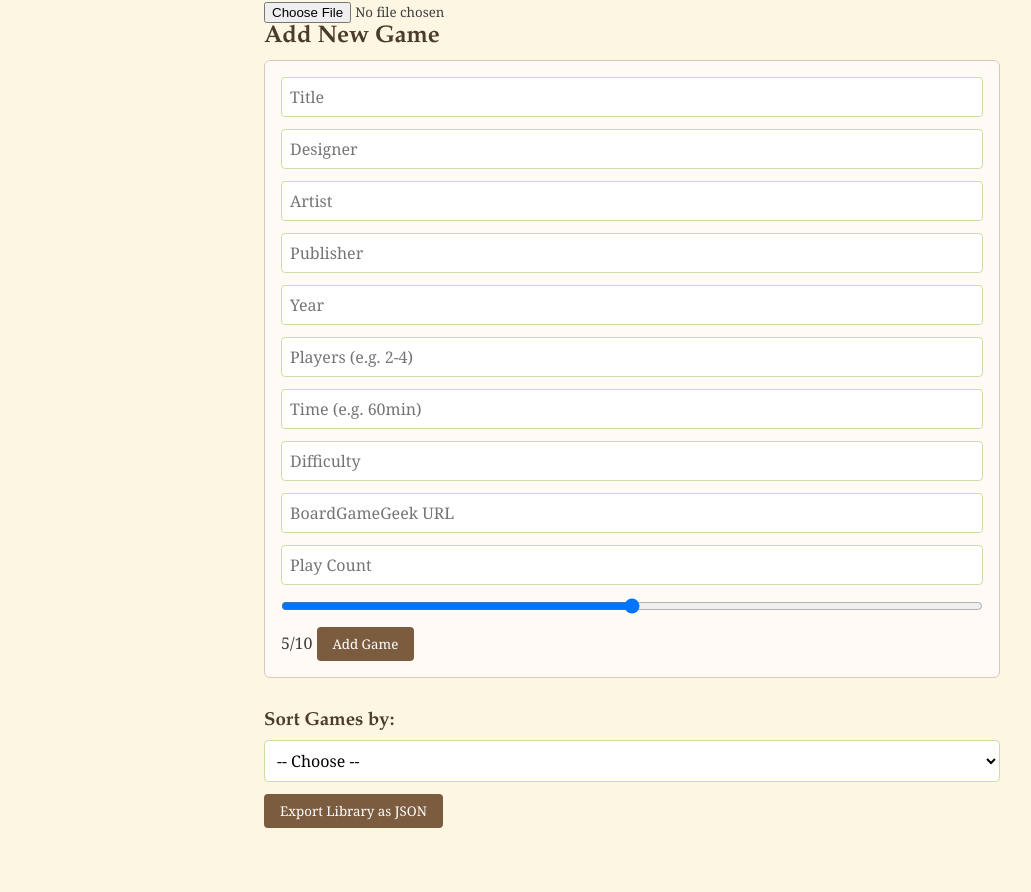
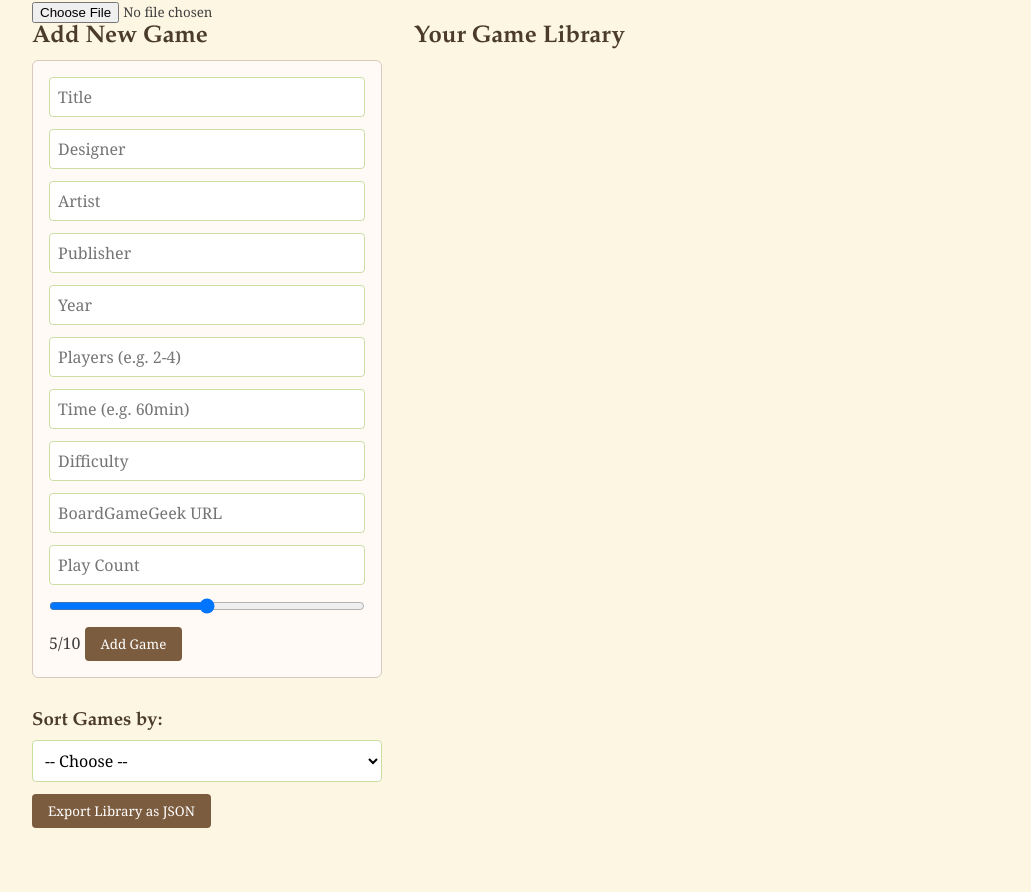
Before and after one commit to Fahrifu/GameRecord, a plain HTML site: page index.html in a window 1280 px wide. Shown: the part 78-970 px from the top of the page, without its empty margins (8-1039 px from the left). After the commit the page ends 938 px from the top, so only its background shows below. Drawn offline with Linux system fonts and the light colour scheme.

Commit message:
Quality Life step

```diff
--- a/index.html
+++ b/index.html
@@ -7,10 +7,12 @@
         <link rel="stylesheet" href="style.css" />
     </head>
     <body>
+        <div class="container">
         <h1>GameRecord Library</h1>
-
         <input type="file" id="importSource" accept=".json">
 
+        <div class="layout">
+            <div class="left-panel">
                 <h2>Add New Game</h2>
                 <form id="addGameForm">
                     <input type="text" name="title" placeholder="Title" required />
@@ -37,9 +39,15 @@
             <option value="playCount">Play Count</option>
         </select>
 
+
         <button id="exportBtn">Export Library as JSON</button>
+    </div>
+        <div class="right-panel">
+            <h2>Your Game Library</h2>
             <div id="gameList"></div>
-
+        </div>
+    </div>
+    </div>
     <script type="module" src="app.mjs"></script>
     </body>
 </html>
--- a/style.css
+++ b/style.css
@@ -9,8 +9,6 @@ body {
     background-color: #fdf6e3;
     color: #3e3e3e;
     padding: 2rem;
-    max-width: 800px;
-    margin: auto;
 }
 
 h1, h2, h3 {
@@ -82,3 +80,33 @@ hr {
 span.ratingValue {
     font-weight: bold;
 }
+
+.layout {
+    display: flex;
+    gap: 2rem;
+    align-items: flex-start;
+    flex-wrap: wrap;
+}
+
+.left-panel {
+    flex: 1 1 300px;
+    max-width: 350px;
+}
+
+.right-panel {
+    flex: 2 1 500px;
+}
+
+@media (max-width: 800px) {
+    .layout {
+        flex-direction: column;
+    }
+
+    .right-panel, .left-panel {
+        max-width: 100%;
+    }
+}
+.container {
+    max-width: 1200px;
+    margin: 0 auto;
+}
```
Lines whose indentation alone changed are shown as unchanged.
